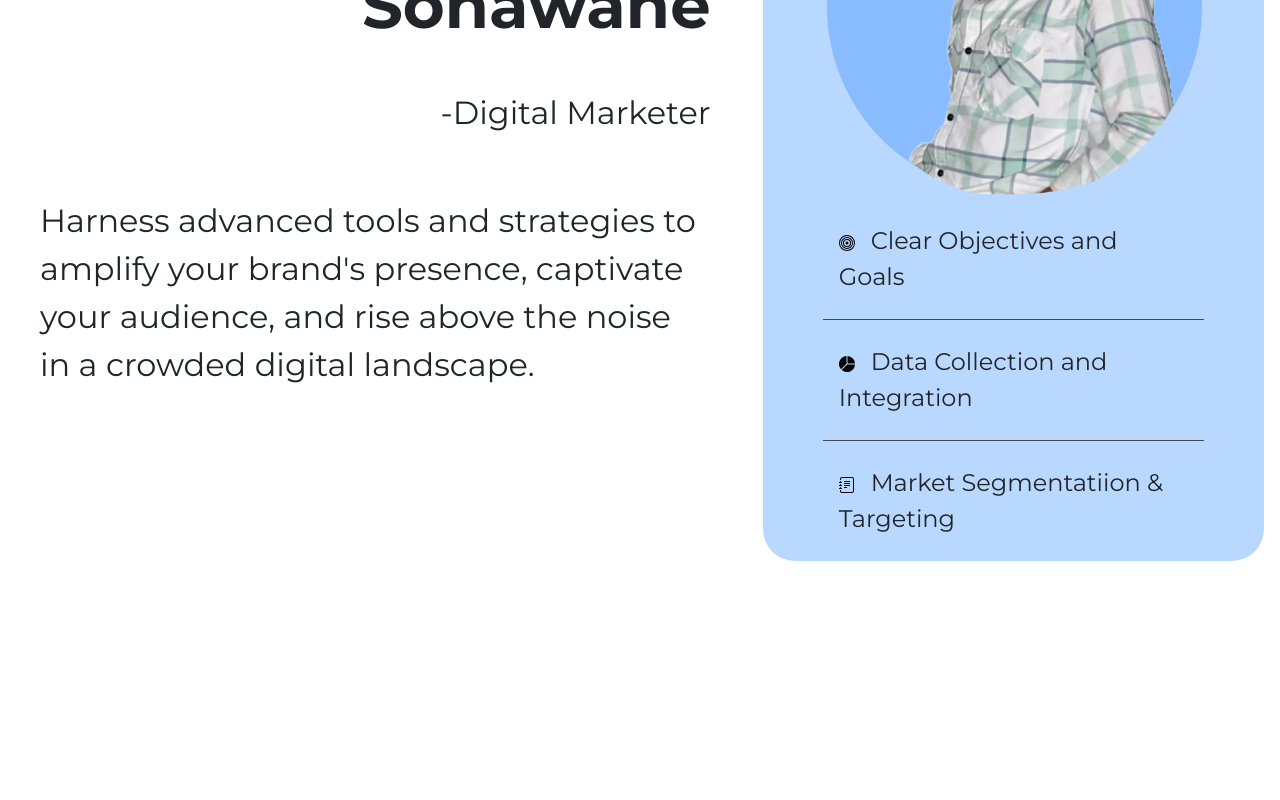
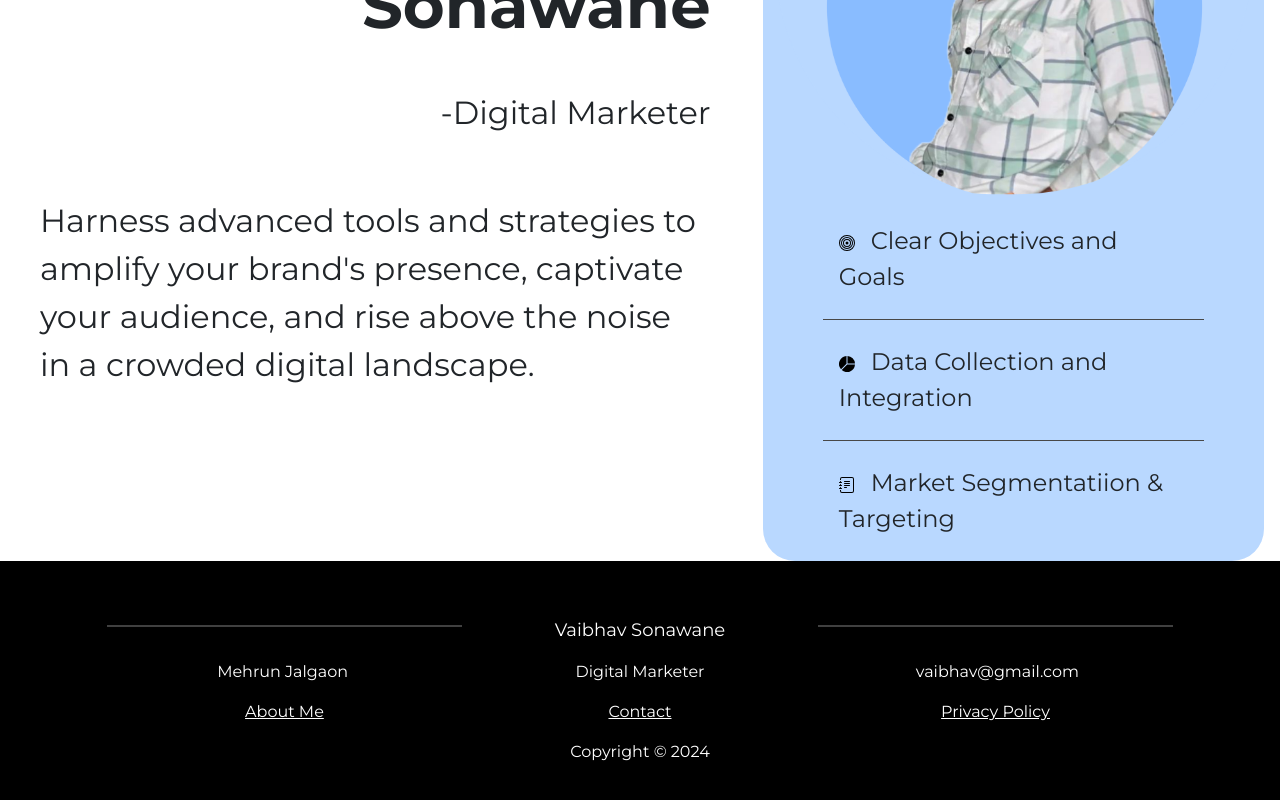
Before and after one commit to iowebsitedev/vs-digital-marketer, a React (Create React App) app: page / in a window 1280 px wide. Shown: the part 388-1188 px from the top of the page. Before the commit the page ends 949 px from the top, so only its background shows below. Built offline with nearby package versions, Linux system fonts and the light colour scheme.

Commit message:
Footer structure -- links remain

```diff
--- a/src/App.js
+++ b/src/App.js
@@ -1,3 +1,4 @@
+import { Footer } from "./components/Footer";
 import { Header } from "./components/Header";
 import { HeroSectionLeft } from "./components/HeroSectionLeft";
 import { HeroSectionRight } from "./components/HeroSectionRight";
@@ -19,6 +20,7 @@ function App() {
         Harness advanced tools and strategies to amplify your brand's presence, captivate your audience, and rise above the noise in a crowded digital landscape.
       </div>
 
+      <Footer />
     </>
   );
 }
--- /dev/null
+++ b/src/components/Footer.jsx
@@ -0,0 +1,36 @@
+export function Footer() {
+    return (
+        <>
+            <div className="container-fluid bg-black m-0 p-0 d-flex flex-column bg-dark pt-5 align-items-center">
+                <div className="col-12 col-lg-10 fs-12 fs-md-18 d-flex justify-content-center text-white">
+                    <div className=" container-fluid p-0" >
+                        <hr className=" border-2 border-white" />
+                    </div>
+                    <div className="container-fluid text-center p-0 pt-2 ">
+                        Vaibhav Sonawane
+                    </div>
+                    <div className="container-fluid hr-white p-0">
+                        <hr className=" border-2 border-white" />
+                    </div>
+                </div>
+
+                <div className=" col-12 col-lg-10 fs-12 fs-md-16 d-flex justify-content-center text-white text-center pt-3">
+                    <div className=" container-fluid px-1"> Mehrun Jalgaon </div>
+                    <div className=" container-fluid">Digital Marketer </div>
+                    <div className=" container-fluid px-1 ">vaibhav@gmail.com</div>
+                </div>
+
+                <div className=" col-12 col-lg-10 d-flex fs-12 fs-md-16 justify-content-center text-white text-center pt-3 ">
+                    <div className=" container-fluid "> <a className="text-white" href="#"> About Me</a> </div>
+                    <div className=" container-fluid"> <a className="text-white" href="#"> Contact</a> </div>
+                    <div className=" container-fluid"> <a className="text-white" href="#"> Privacy Policy</a> </div>
+                </div>
+                <div className=" col-12 col-lg-10 fs-12 fs-md-16 d-flex justify-content-center text-white text-center pt-3 pb-5">
+                    <div className=" container-fluid">
+                        Copyright &#169; 2024
+                    </div>
+                </div>
+            </div>
+        </>
+    )
+}
--- a/src/components/Header.jsx
+++ b/src/components/Header.jsx
@@ -24,7 +24,7 @@ export function Header() {
                             </li>
                         </ul>
                         <span class="navbar-text px-lg-3">
-                            vaibhavsonawane@gmail.com
+                            vaibhav@gmail.com
                         </span>
                     </div>
                 </div>
--- a/src/styles/general.css
+++ b/src/styles/general.css
@@ -24,3 +24,8 @@ body,
     border-color: rgb(72, 72, 72);
 
 }
+
+.hr-white {
+    color: white;
+    height: 5px;
+}
```
